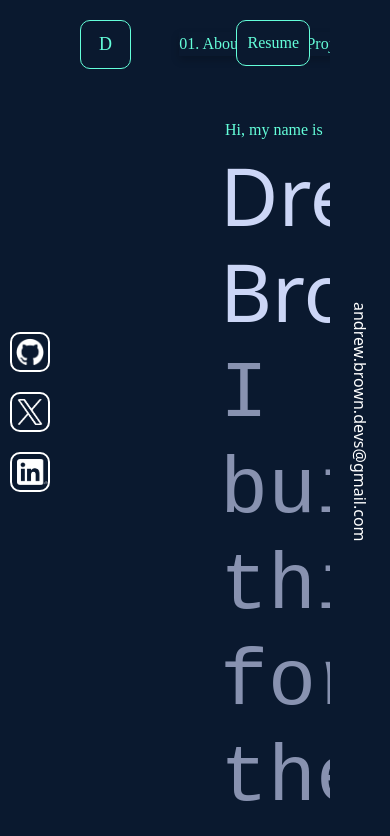
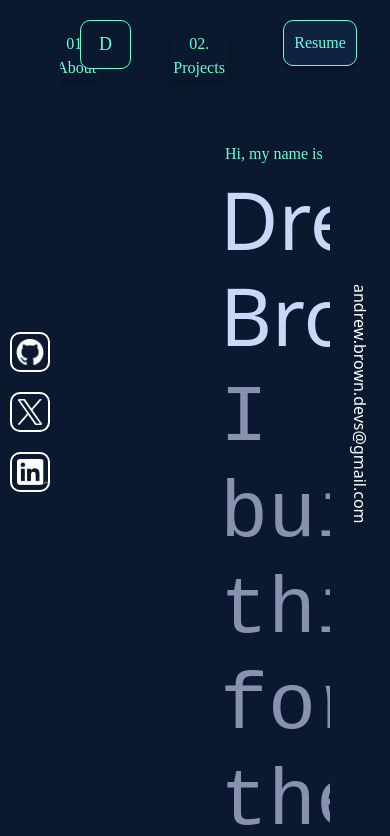
Before and after one commit to drewkybrown/portfolio, a React (Vite) app: page / in a window 390 px wide. Shown: the top 836 px of the page. Built offline with nearby package versions, Linux system fonts and the light colour scheme; a small style sheet from the web is missing.

Commit message:
resolve responsive design issue

```diff
--- a/src/App.jsx
+++ b/src/App.jsx
@@ -6,7 +6,7 @@ import Header from "./components/Header";
 import Footer from "./components/Footer";
 import EmailSidebar from "./components/EmailSidebar";
 import HomeButton from "./components/HomeButton";
-import ResumeButton from "./components/ResumeButton";
+// import ResumeButton from "./components/ResumeButton";
 
 // Import pages
 import Home from "./pages/Home";
@@ -31,7 +31,7 @@ function App() {
 
   return (
     <div className="App">
-      <ResumeButton />
+      {/* <ResumeButton /> */}
       <HomeButton />
       <Header />
       <EmailSidebar />
--- a/src/components/EmailSidebar.jsx
+++ b/src/components/EmailSidebar.jsx
@@ -1,15 +1,21 @@
 import React from "react";
-import { Link } from "react-router-dom";
-import "../styles/components.css";
+import "../styles/components.css"; // Ensure this import path is correct
 
 function EmailSidebar() {
   return (
-    <div className="email-sidebar position-fixed top-0 end-0">
-      <div className="email-container d-flex flex-column align-items-center justify-content-center h-100">
-        <a
-          href="mailto:andrew.brown.devs@gmail.com"
-          className="email-text p-3 text-decoration-none email-text-custom"
-        >
+    <div className="email-sidebar">
+      {/* Directly place "Resume" button without separate container */}
+      <a
+        href="/resume.pdf"
+        target="_blank"
+        rel="noopener noreferrer"
+        className="custom-resume-button"
+      >
+        Resume
+      </a>
+      {/* Container for email remains the same */}
+      <div className="email-container">
+        <a href="mailto:andrew.brown.devs@gmail.com" className="email-text">
           andrew.brown.devs@gmail.com
         </a>
       </div>
--- a/src/components/ResumeButton.jsx
+++ b/src/components/ResumeButton.jsx
@@ -1,17 +1,17 @@
-import React from "react";
-import "../styles/components.css"; // Import the CSS file
+// import React from "react";
+// import "../styles/components.css"; // Import the CSS file
 
-function ResumeButton() {
-  return (
-    <a
-      href="/resume.pdf"
-      target="_blank"
-      rel="noopener noreferrer"
-      className="custom-resume-button btn-outline-primary" // Add 'custom-resume-button'
-    >
-      <div>Resume</div>
-    </a>
-  );
-}
+// function ResumeButton() {
+//   return (
+//     <a
+//       href="/resume.pdf"
+//       target="_blank"
+//       rel="noopener noreferrer"
+//       className="custom-resume-button btn-outline-primary" // Add 'custom-resume-button'
+//     >
+//       <div>Resume</div>
+//     </a>
+//   );
+// }
 
-export default ResumeButton;
+// export default ResumeButton;
--- a/src/styles/components.css
+++ b/src/styles/components.css
@@ -1,43 +1,9 @@
-/* Email sidebar styling */
-
-.email-sidebar {
-  position: fixed;
-  top: 0;
-  right: 0;
-  height: 100vh;
-  width: 60px;
-  background-color: #0a192f;
-  display: flex;
-  flex-direction: column;
-  align-items: center;
-}
-
-.email-container {
-  writing-mode: vertical-rl;
-  position: fixed;
-  text-align: center;
-  background-color: #0a192f;
-}
-
-.email-container a {
-  text-decoration: none;
-  word-break: break-all;
-  color: white;
-  transition: transform 0.5s;
-}
-
-.email-container a:hover {
-  transform: translateY(-5px) scale(1.1);
-}
-
 /* Style for the entire header */
 .header-container {
   background-color: #0a192f;
   color: white;
   font-family: "sf mono";
 }
-
-/* email text styling */
 
 .nav-box {
   display: flex;
@@ -47,11 +13,13 @@
 
 .nav-items-container {
   display: flex;
+  margin-right: 80px;
 }
 
 .nav-item-1,
 .nav-item-2 {
-  margin-left: 40px;
+  margin-left: 20px;
+  margin-right: 50px;
   color: #64ffda;
   transition: transform 0.3s ease, box-shadow 0.3s ease; /* Smooth transition for transform and box-shadow */
   box-shadow: 0px 4px 8px rgba(0, 0, 0, 0.2); /* Initial shadow for 3D effect */
@@ -98,25 +66,59 @@
   background-color: #000000;
 }
 
-/* Custom styles for the "Resume" button with "jump out" effect and shadow */
+/* Email sidebar styling */
+.email-sidebar {
+  position: absolute;
+  top: 0;
+  right: 0;
+  height: 100vh;
+  width: 60px;
+  background-color: #0a192f;
+  display: flex;
+  flex-direction: column;
+  align-items: center;
+  justify-content: space-between; /* Adjust content to start and end of the container */
+  padding: 20px 0; /* Add padding at top and bottom */
+}
+
+/* Adjusted to ensure email text is vertical and at the bottom */
+.email-container {
+  writing-mode: vertical-rl;
+  transform: rotate(360deg); /* Correct orientation */
+  color: white; /* Ensure email text color is white */
+  margin-bottom: 300px;
+}
+
+.email-container a {
+  text-decoration: none;
+  color: white; /* Reiterated to ensure color consistency */
+  transition: transform 0.5s;
+}
+
+.email-container a:hover {
+  transform: translateY(5px) scale(1.1);
+}
+
+/* Resume button styling */
 .custom-resume-button {
   font-family: "sf mono";
-  position: absolute;
-  top: 20px;
-  right: 80px;
-  padding: 10px;
-  background-color: #0a192f;
+  background-color: #112240; /* Slightly different for contrast */
   color: #64ffda;
+  padding-top: 10px;
+  padding-right: 10px;
+  padding-bottom: 10px;
+  padding-left: 10px;
+  margin-top: 0px;
+  margin-right: 80px;
   border: 1px solid #64ffda;
   border-radius: 10px;
-  cursor: pointer;
   text-decoration: none;
-  transition: transform 0.5s, box-shadow 0.2s, background-color 0.2s;
-  box-shadow: 0 0 0 rgba(0, 0, 0, 0);
+  transition: transform 0.5s, box-shadow 0.2s;
+  box-shadow: 0 2px 4px rgba(0, 0, 0, 0.5);
 }
 
 .custom-resume-button:hover {
+  background-color: #0c2238;
+  box-shadow: 0 4px 8px rgba(0, 0, 0, 0.6);
   transform: translateY(-5px) scale(1.1);
-  box-shadow: 0 6px 12px rgba(0, 0, 0, 0.2);
-  background-color: #000000;
 }
```
